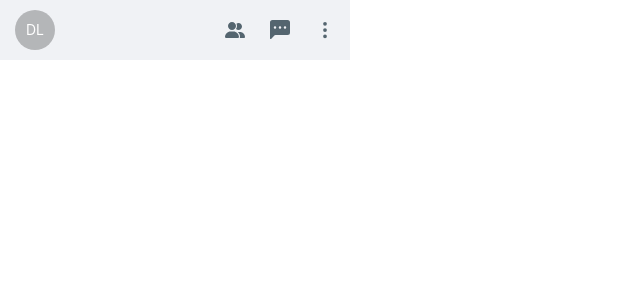
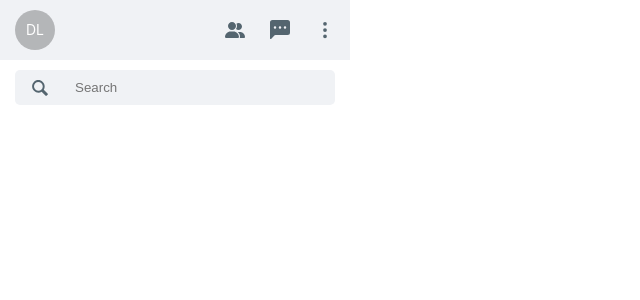
Before and after one commit to dev-nilson/whats-good, a Next.js app: page / in a window 1280 px wide. Shown: the top 300 px of the page, without its empty margins (0-640 px from the left). Built offline with nearby package versions, Linux system fonts and the light colour scheme.

Commit message:
✨ Add search bard

```diff
--- a/src/components/Sidebar/Sidebar.tsx
+++ b/src/components/Sidebar/Sidebar.tsx
@@ -18,6 +18,12 @@ export default function Sidebar() {
           </svg>
         </IconsContainer>
       </Header>
+      <Search>
+        <svg viewBox="0 0 788.5 1000" fill="#54656f" height="20px" width="20px">
+          <path d="M772 772c20 22.667 22 43.333 6 62l-46 46c-24 21.333-46.667 21.333-68 0L474 690c-49.333 28-101.333 42-156 42-85.333 0-159.667-31.667-223-95S0 499.333 0 414s30-158.333 90-219 132.667-91 218-91 160 31.667 224 95 96 137.667 96 223c0 58.667-15.333 112.667-46 162l190 188M94 414c0 58.667 22.667 110.667 68 156s97.333 68 156 68 109-21 151-63 63-93 63-153c0-58.667-22.667-110.333-68-155s-97.333-67-156-67-109 21-151 63-63 92.333-63 151" />
+        </svg>
+        <SearchInput placeholder="Search" />
+      </Search>
     </Container>
   );
 }
@@ -39,3 +45,23 @@ const Header = styled.div`
   align-items: center;
   padding: 10px 15px;
 `;
+
+const Search = styled.div`
+  background-color: #f0f2f5;
+  display: flex;
+  align-items: center;
+  margin: 10px 15px;
+  border-radius: 5px;
+
+  > svg {
+    margin: 0px 15px;
+  }
+`;
+
+const SearchInput = styled.input`
+  padding: 10px;
+  background-color: transparent;
+  outline-width: 0;
+  border: none;
+  flex: 1;
+`;
```
